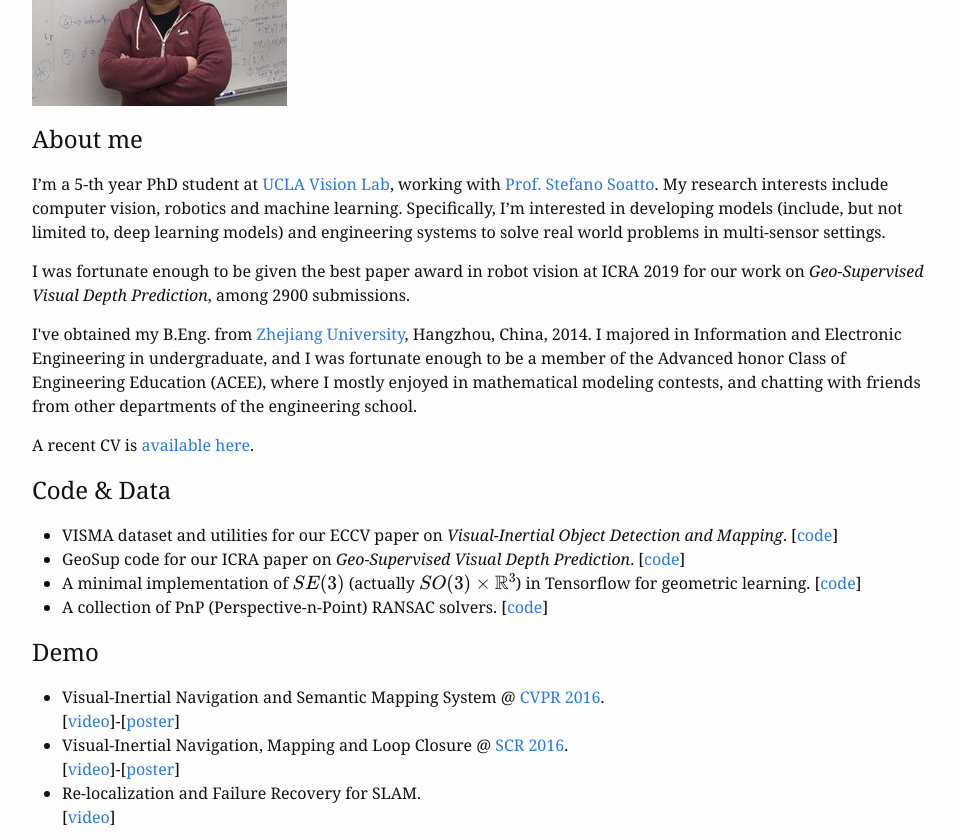
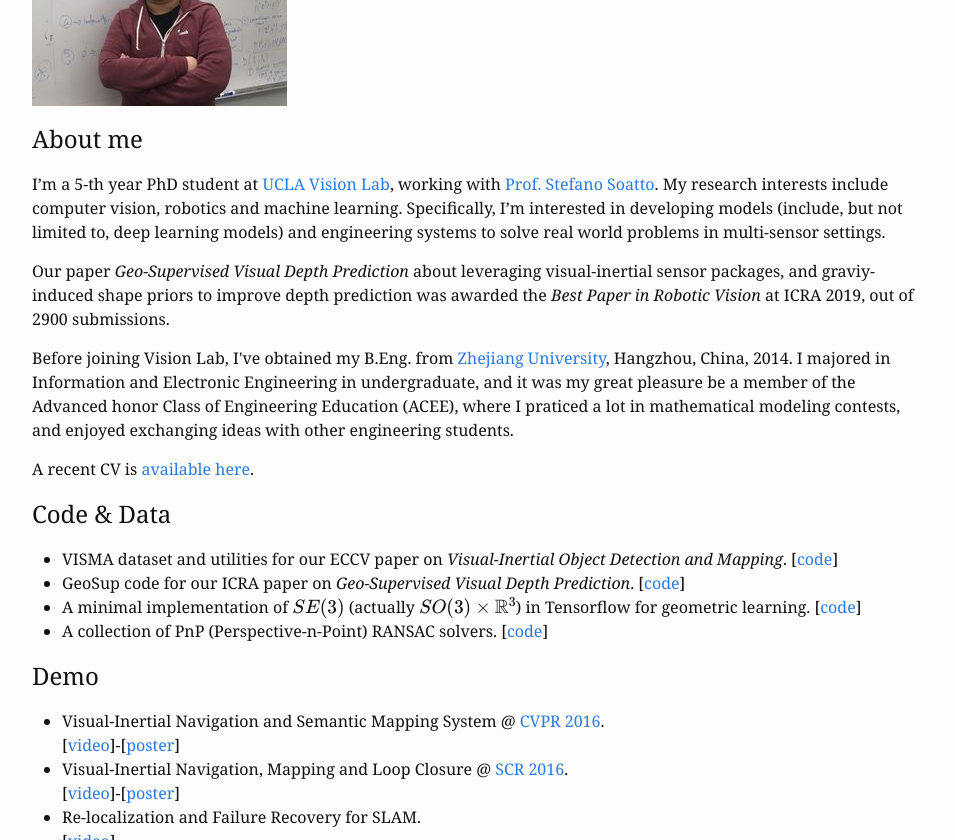
Before and after one commit to feixh/feixh.github.com, a Jekyll site: the page built from index.md, in a window 1280 px wide and 1400 px high, scrolled down 242 px, cut to the strip 0-840 px from the top of the window. Shown: the whole strip, without its empty margins (158-1113 px from the left). Built offline with Jekyll 4.4.1, drawn with Linux system fonts in a browser that asks for light colours; formulas are drawn with MathJax 3; some of the changed text lies outside the part shown.

Commit message:
rephrase the about paragraph

```diff
--- a/index.md
+++ b/index.md
@@ -9,9 +9,9 @@ layout: default
 I'm a 5-th year PhD student at [UCLA Vision Lab][about_visionlab], working with [Prof. Stefano Soatto][about_ss].
 My research interests include computer vision, robotics and machine learning. Specifically, I'm interested in developing models (include, but not limited to, deep learning models) and engineering systems to solve real world problems in multi-sensor settings.
 
-I was fortunate enough to be given the best paper award in robot vision at ICRA 2019 for our work on *Geo-Supervised Visual Depth Prediction*, among 2900 submissions.
+Our paper *Geo-Supervised Visual Depth Prediction* about leveraging visual-inertial sensor packages, and graviy-induced shape priors to improve depth prediction was awarded the *Best Paper in Robotic Vision* at ICRA 2019, out of 2900 submissions.
 
-I\'ve obtained my B.Eng. from [Zhejiang University][about_zju], Hangzhou, China, 2014. I majored in Information and Electronic Engineering in undergraduate, and I was fortunate enough to be a member of the Advanced honor Class of Engineering Education (ACEE), where I mostly enjoyed in mathematical modeling contests, and chatting with friends from other departments of the engineering school.
+Before joining Vision Lab, I\'ve obtained my B.Eng. from [Zhejiang University][about_zju], Hangzhou, China, 2014. I majored in Information and Electronic Engineering in undergraduate, and it was my great pleasure be a member of the Advanced honor Class of Engineering Education (ACEE), where I praticed a lot in mathematical modeling contests, and enjoyed exchanging ideas with other engineering students.
 
 A recent CV is [available here][resume].
 
@@ -52,7 +52,7 @@ A recent CV is [available here][resume].
 - Geo-Supervised Visual Depth Prediction\\
     Xiaohan Fei, Alex Wong, Stefano Soatto\\
     In *International Conference on Robotics and Automation*, 2019\\
-    **Best Robot Vision Paper Award** \\
+    **Best Robotic Vision Paper Award** \\
     Also in *IEEE Robotics and Automation Letters (RA-L)*, 2019\\
     \[[paper][icra19_paper]\]-\[[poster][icra19_poster]\]-\[[slides][icra19_slides]\]-\[[code][icra19_code]\]
 
```
